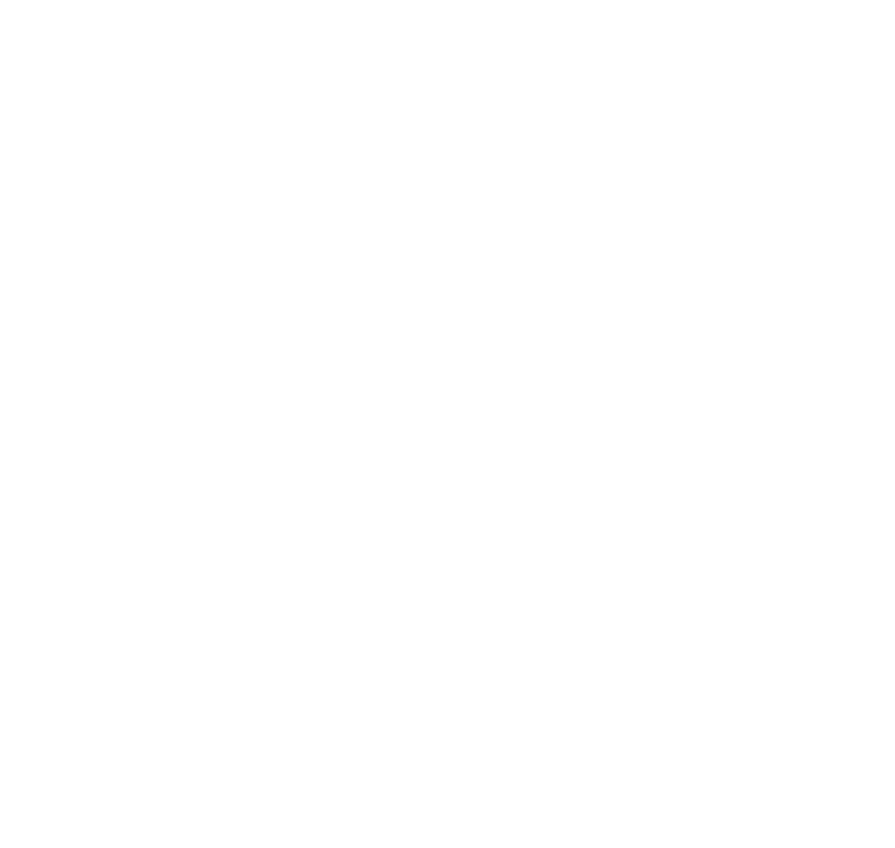
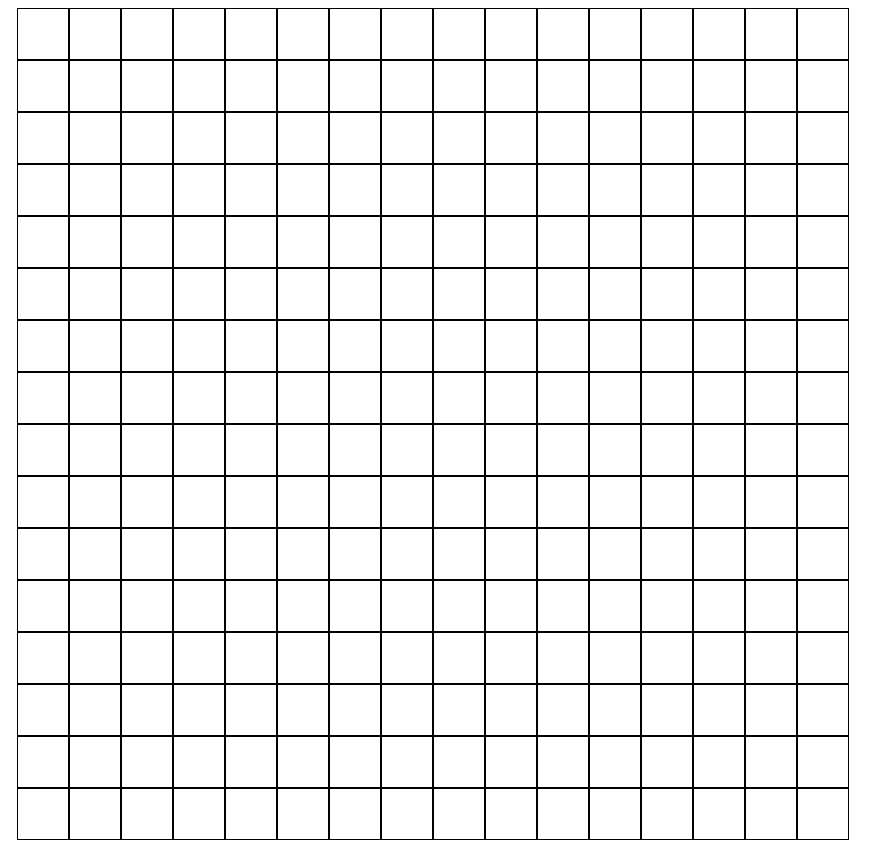
Before and after one commit to V1perW0lf/etch-a-sketch, a plain HTML site: page index.html in a window 1280 px wide. Shown: the whole page, without its empty margins (0-895 px from the left). Before the commit the page ends 800 px from the top, so only its background shows below. Drawn offline with Linux system fonts and the light colour scheme.

Commit message:
simple div grid created

```diff
--- a/index.html
+++ b/index.html
@@ -5,9 +5,9 @@
     <meta name="viewport" content="width=device-width, initial-scale=1.0">
     <title>Document</title>
     <link rel="stylesheet" href="./style.css">
-    <script src="./logic.js"></script>
+    <script src="./logic.js" defer></script>
 </head>
 <body>
-
+    <div class="grid-container"></div>
 </body>
 </html>
--- a/logic.js
+++ b/logic.js
@@ -0,0 +1,16 @@
+const gridContainer = document.querySelector("div.grid-container");
+let gridArray = []
+
+for (let i = 0; i < 16; i++) {
+    gridArray[i] = [];
+    for (let j = 0; j < 16; j++) {
+        console.log(i);
+        console.log(j);
+        gridArray[i][j] = document.createElement('div');
+        gridArray[i][j].className = 'grid-square';
+        gridContainer.appendChild(gridArray[i][j]);
+    }
+    // gridArray[i] = document.createElement('div');
+
+
+}
--- a/style.css
+++ b/style.css
@@ -0,0 +1,13 @@
+div.grid-container {
+    display: flex;
+    justify-content: center;
+    align-items: center;
+    flex-wrap: wrap;
+    width: 850px;
+}
+
+div.grid-square {
+    width: 50px;
+    height: 50px;
+    border: 1px black solid;
+}
```
